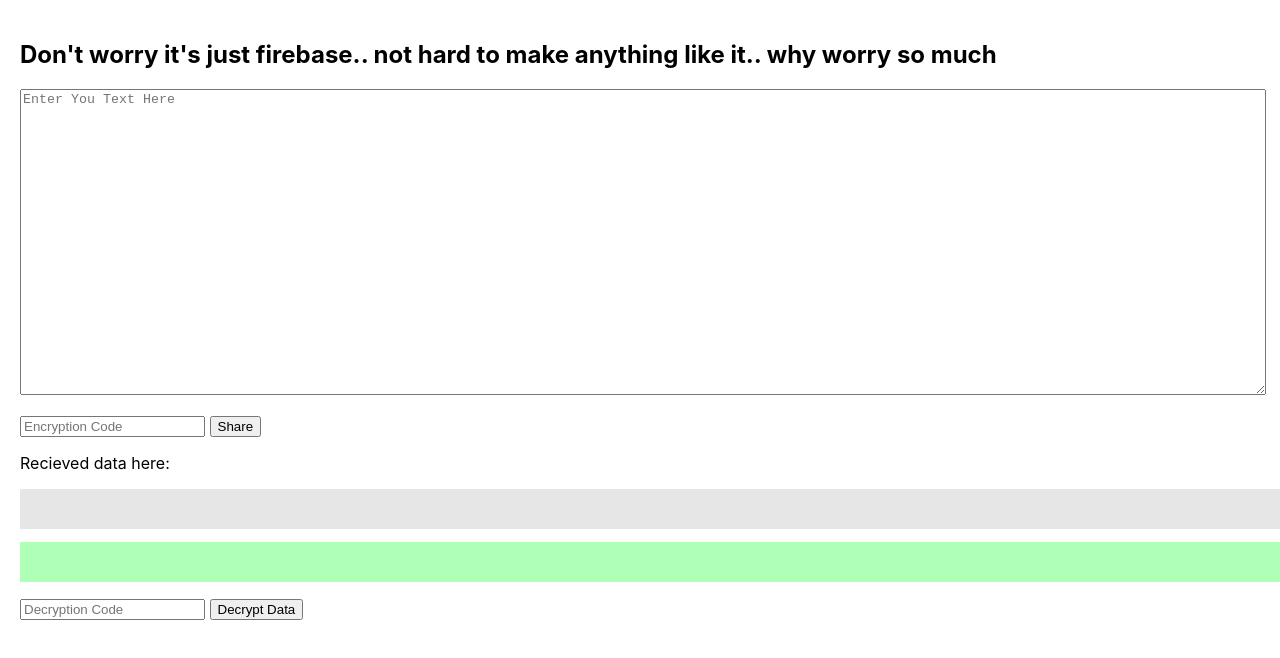
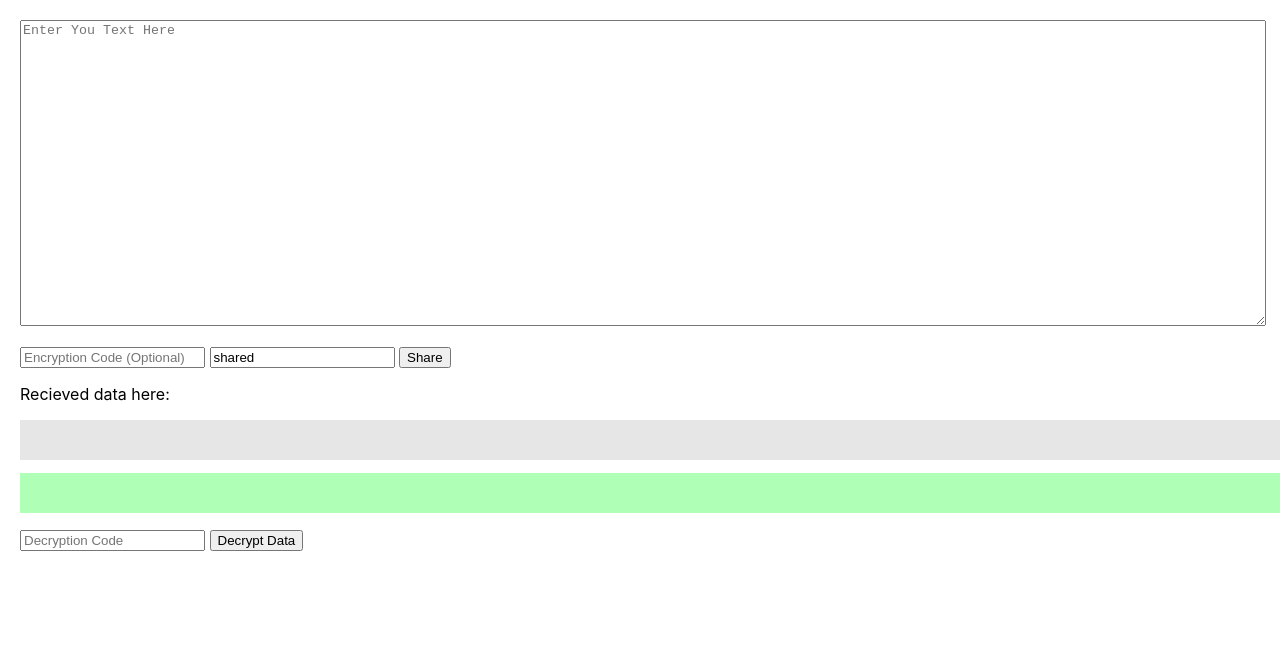
Before and after one commit to himanshurajora/ShareMyText, a React (Vite) app: page / in a window 1280 px wide. Shown: the top 658 px of the page. Built offline with nearby package versions, Linux system fonts and the light colour scheme; no server answers; the database is empty.

Commit message:
custom room update

```diff
--- a/src/App.tsx
+++ b/src/App.tsx
@@ -33,6 +33,7 @@ function App() {
   const [encypcode, setencypcode] = useState("")
   const [decryptcode, setdecryptcode] = useState("")
   const [decoded, setdecoded] = useState("")
+  const [room, setroom] = useState("shared");
   const [r, setR] = useState("")
   const shareData = async () => {
     setDisable(true)
@@ -50,7 +51,7 @@ function App() {
         }
       }
 
-        await ref.doc("shared").set(dataJson)
+        await ref.doc(room ? room : "shared").set(dataJson)
         setMessage(`shared data successfully at ${new Date(dataJson.createdAt).toUTCString()}`)
       }
       setDisable(false)
@@ -69,8 +70,8 @@ function App() {
      }
 
 
-    ref.doc("shared").onSnapshot((snapshot) => {
-      setR(snapshot.data()!.data)
+    ref.doc(room ? room : "shared").onSnapshot((snapshot) => {
+      setR(snapshot?.data()?.data)
     })
 
     const em = () => {
@@ -78,9 +79,9 @@ function App() {
     }
     return (
       <div className="App">
-        <h2>Don't worry it's just firebase.. not hard to make anything like it.. why worry so much</h2>
+        {/* <h2>Don't worry it's just firebase.. not hard to make anything like it.. why worry so much</h2> */}
         <textarea rows={20} onChange={(e) => { setData(e.target.value) }} placeholder={"Enter You Text Here"}></textarea>
-        <p> <input type="text" placeholder='Encryption Code' onChange={(e)=>{setencypcode(e.target.value)}} /> <span> <button onClick={em}>{!disable ? "Share" : "Sending In Progress..."}</button></span> {message}</p>
+        <p> <input type="text" placeholder='Encryption Code (Optional)' onChange={(e)=>{setencypcode(e.target.value)}} /> <input type="text" placeholder='Room Id (Optional)' value={room} onChange={(e)=>{setroom(e.target.value)}}/> <span> <button onClick={shareData}>{!disable ? "Share" : "Sending In Progress..."}</button></span> {message}</p>
         <p>Recieved data here:</p>
         <pre id={"r"}>{r}</pre>
         <pre id={"decoded"}>{decoded}</pre>
```
